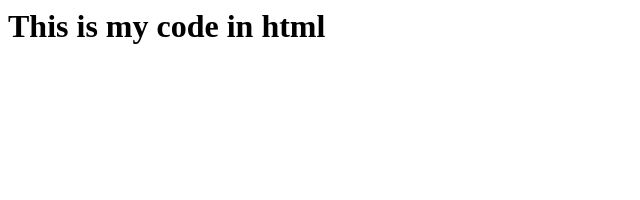
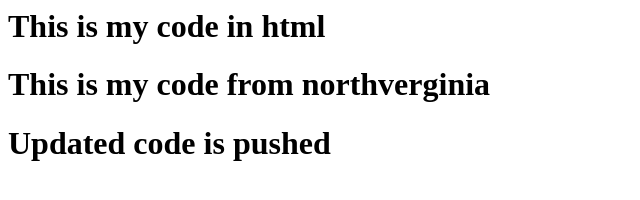
Before and after one commit to GururajNadigCN-devopslearning/git_practice19112026, a plain HTML site: page index.html in a window 1280 px wide. Shown: the whole page, without its empty margins (0-640 px from the left). Drawn offline with Linux system fonts and the light colour scheme.

Commit message:
Second commit from north verginia

```diff
--- a/index.html
+++ b/index.html
@@ -4,5 +4,7 @@
 	</head>
 	<body>
 		<h1>This is my code in html</h1>
+		<h1>This is my code from northverginia</h1>
+		<h1>Updated code is pushed</h1>
 	</body>
 </html>
```
